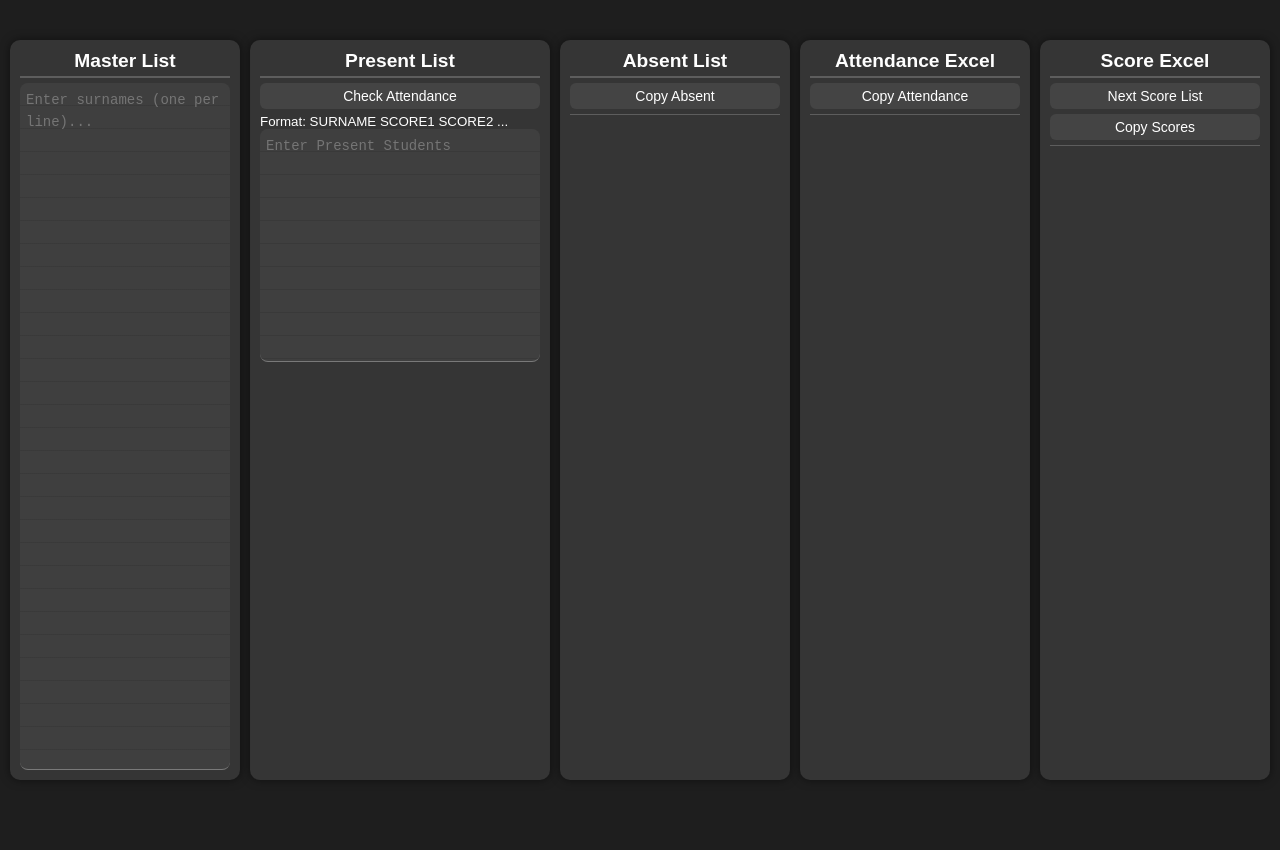
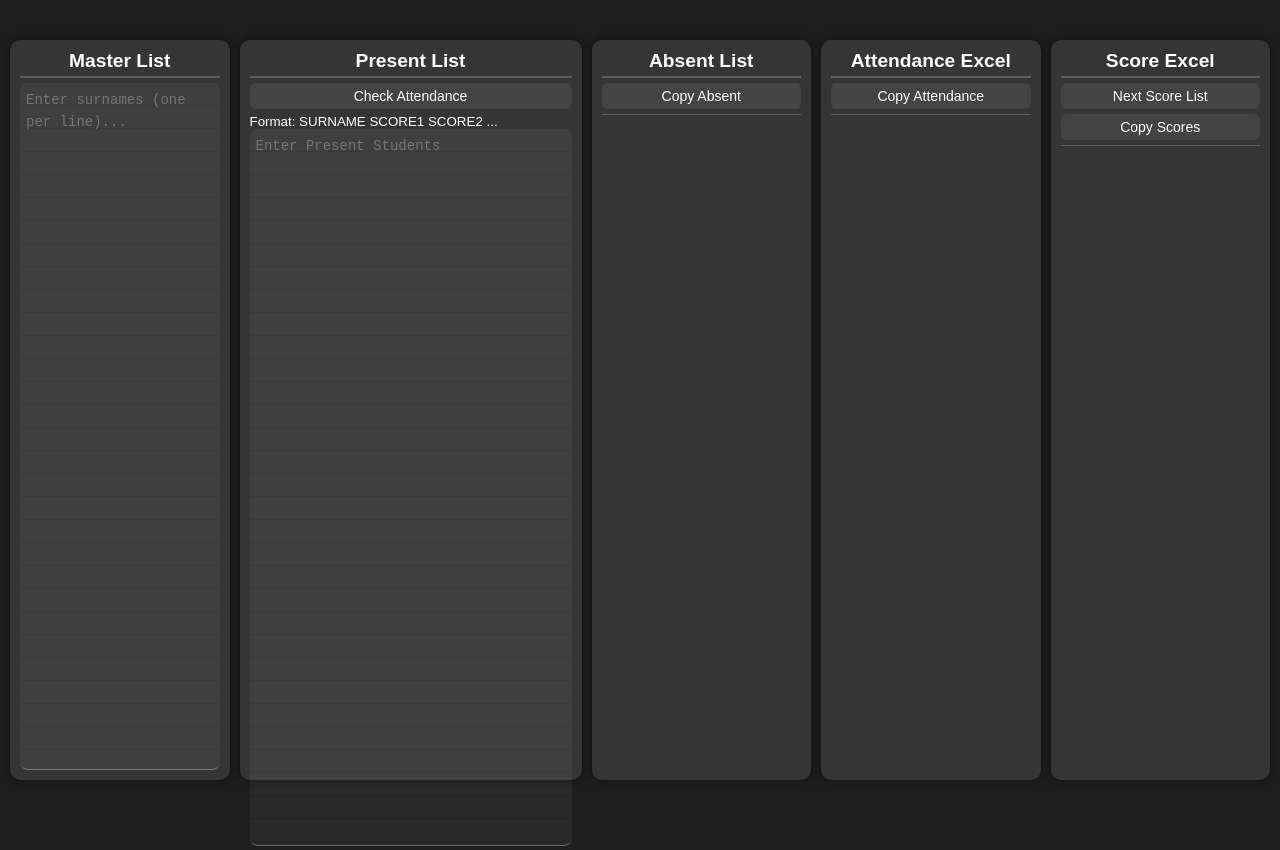
Before and after one commit to jlcabucoscec/attendance, a plain HTML site: page index.html in a window 1280 px wide. Before the commit the page ends 800 px from the top, so only its background shows below. Drawn offline with Linux system fonts and the light colour scheme.

Commit message:
Update index.html
change the rows in text are present list. to 32

```diff
--- a/index.html
+++ b/index.html
@@ -118,8 +118,8 @@
       <h2>Present List</h2>
       <button onclick="checkAttendance()">Check Attendance</button>
       <small>Format: SURNAME SCORE1 SCORE2 ...</small>
-      <div style="position: relative; display: inline-block; width: 100%;">
-        <textarea id="presentList" rows="10" cols="30" placeholder="Enter Present Students"></textarea>
+      <div style="position: relative; display: inline-block; width: 100%; height: 90vh;">
+        <textarea id="presentList" rows="32" cols="35" placeholder="Enter Present Students"></textarea>
         <div id="suggestions"></div>
       </div>
 
```
